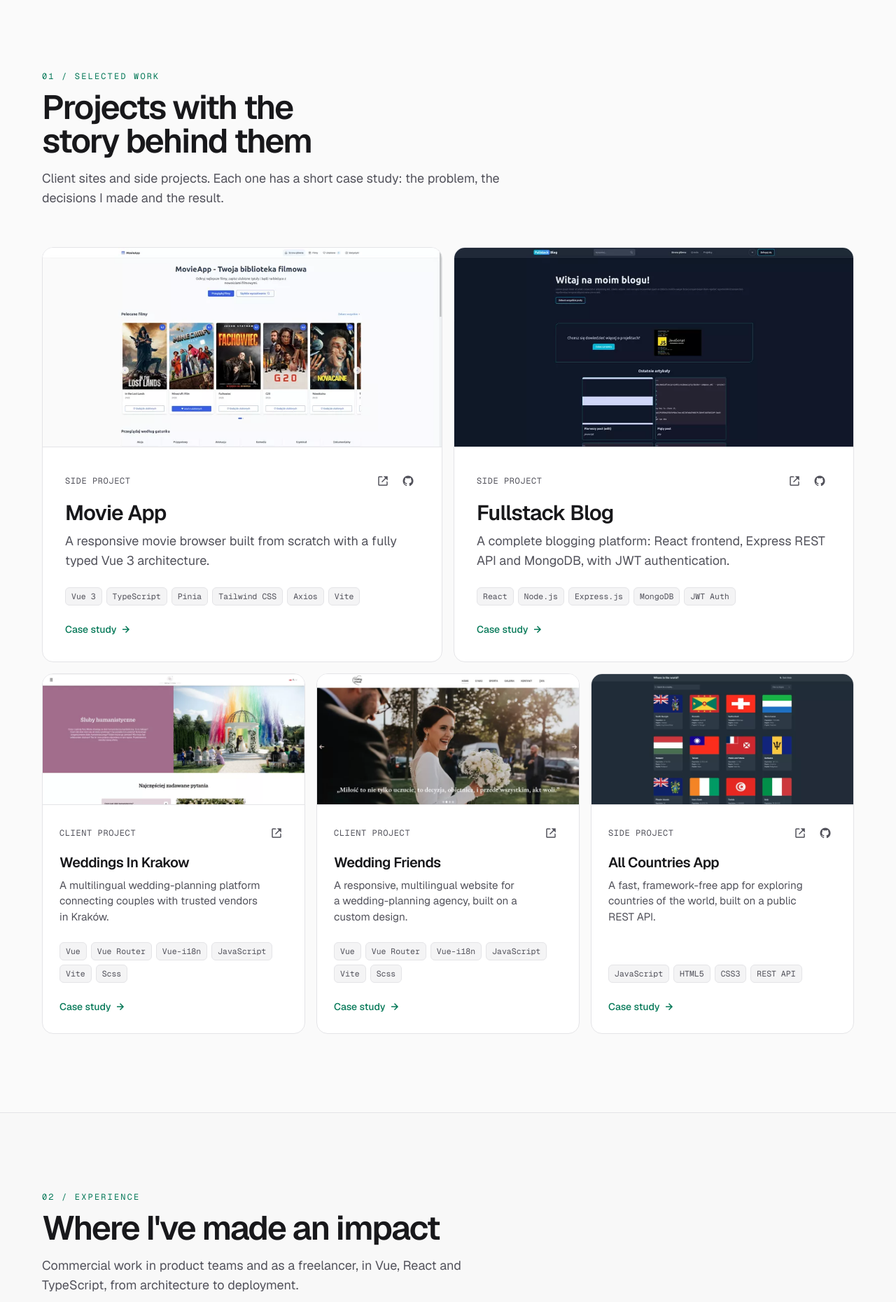
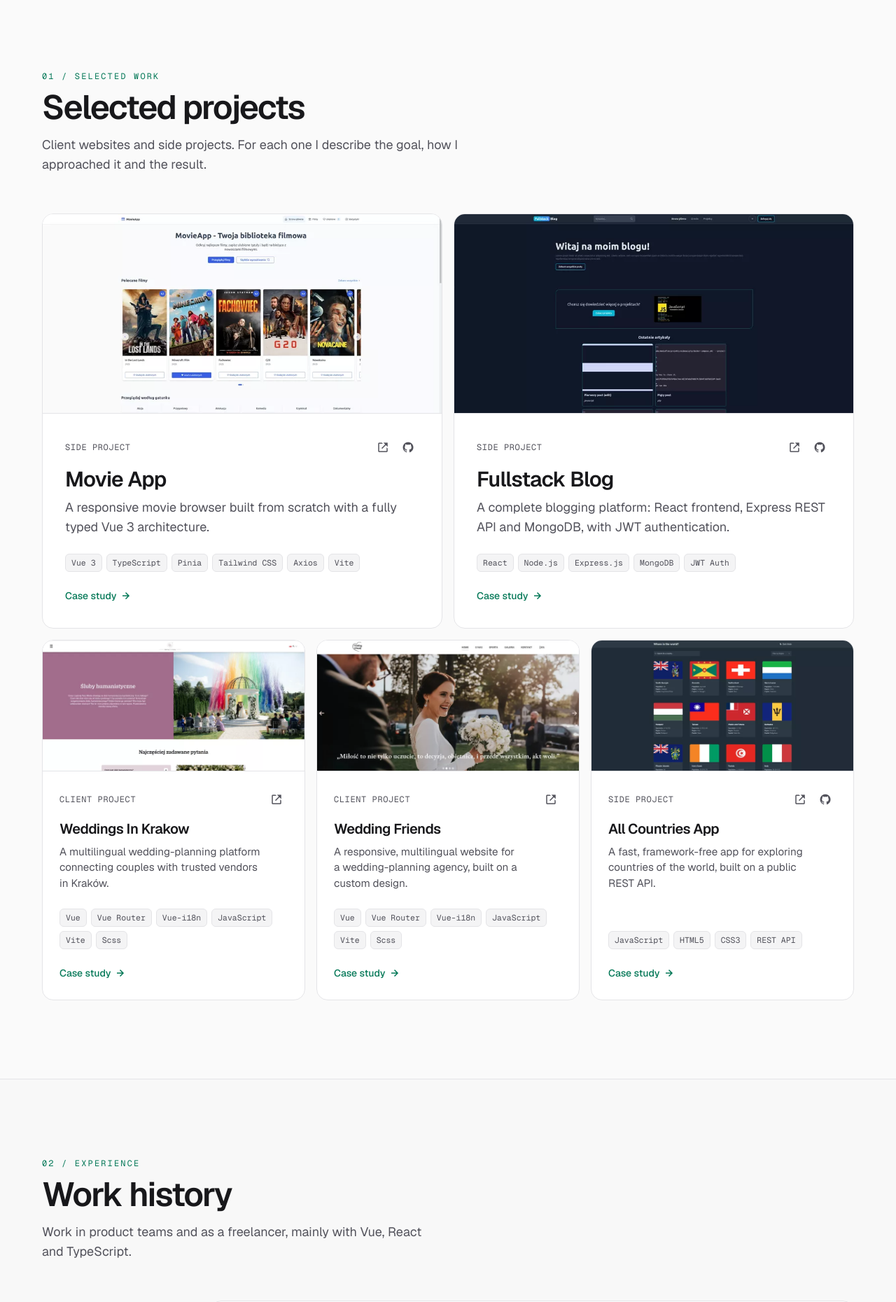
Before and after one commit to Kamil678/kamil-pigulak-portfolio, a Vue app: page / in a window 1280 px wide. Shown: the part 1200-3060 px from the top of the page at 70% size. Built offline with nearby package versions, Linux system fonts and the light colour scheme; no server answers.

Commit message:
feat: simplify section headings

```diff
--- a/src/i18n/messages/en.js
+++ b/src/i18n/messages/en.js
@@ -40,28 +40,28 @@ export default {
   sections: {
     work: {
       eyebrow: "01 / Selected work",
-      title: "Projects with the story behind them",
-      description: "Client sites and side projects. Each one has a short case study: the problem, the decisions I made and the result.",
+      title: "Selected projects",
+      description: "Client websites and side projects. For each one I describe the goal, how I approached it and the result.",
     },
     experience: {
       eyebrow: "02 / Experience",
-      title: "Where I've made an impact",
-      description: "Commercial work in product teams and as a freelancer, in Vue, React and TypeScript, from architecture to deployment.",
+      title: "Work history",
+      description: "Work in product teams and as a freelancer, mainly with Vue, React and TypeScript.",
     },
     stack: {
       eyebrow: "03 / Stack",
-      title: "Tools I use to ship",
-      description: "Grouped by how often I actually use them, not by self-rated stars.",
+      title: "Technologies I work with",
+      description: "Grouped by how often I use them.",
     },
     about: {
       eyebrow: "04 / About",
-      title: "A bit more about me",
+      title: "A few words about me",
     },
     contact: {
       eyebrow: "05 / Contact",
-      title: "Let's build something good together.",
+      title: "Get in touch",
       description:
-        "Hiring for a frontend or full-stack role, or looking for someone to build your Vue, Nuxt or React project? I usually reply within 24 hours.",
+        "Looking for a frontend or full-stack developer, or someone for a Vue, Nuxt or React project? I usually reply within 24 hours.",
     },
   },
   work: {
@@ -130,8 +130,8 @@ export default {
     learnings: "What I learned",
     prev: "Previous",
     next: "Next",
-    ctaTitle: "Like what you see?",
-    ctaText: "I'm open to new roles and freelance projects. Let's talk about your team and product.",
+    ctaTitle: "Interested in working together?",
+    ctaText: "I'm open to new job offers and freelance projects.",
   },
   notFound: {
     title: "Page not found",
--- a/src/i18n/messages/pl.js
+++ b/src/i18n/messages/pl.js
@@ -41,27 +41,27 @@ export default {
   sections: {
     work: {
       eyebrow: "01 / Wybrane projekty",
-      title: "Projekty, za którymi stoi historia",
-      description: "Strony dla klientów i projekty własne. Każdy ma krótkie case study: problem, moje decyzje i efekt.",
+      title: "Wybrane realizacje",
+      description: "Strony dla klientów i projekty własne. Przy każdym opisuję, jaki był cel, jak go zrealizowałem i z jakim efektem.",
     },
     experience: {
       eyebrow: "02 / Doświadczenie",
-      title: "Gdzie miałem realny wpływ",
-      description: "Komercyjna praca w zespołach produktowych i jako freelancer, w Vue, React i TypeScript, od architektury po wdrożenie.",
+      title: "Przebieg pracy",
+      description: "Praca w zespołach produktowych i jako freelancer, głównie w Vue, React i TypeScript.",
     },
     stack: {
       eyebrow: "03 / Stack",
-      title: "Narzędzia, którymi dowożę",
-      description: "Pogrupowane według tego, jak często naprawdę ich używam, a nie według gwiazdek z samooceny.",
+      title: "Technologie, z którymi pracuję",
+      description: "Podzielone według tego, jak często z nich korzystam.",
     },
     about: {
       eyebrow: "04 / O mnie",
-      title: "Trochę więcej o mnie",
+      title: "Kilka słów o mnie",
     },
     contact: {
       eyebrow: "05 / Kontakt",
-      title: "Zbudujmy razem coś dobrego.",
-      description: "Rekrutujesz na stanowisko frontendowe lub fullstackowe albo szukasz kogoś do projektu w Vue, Nuxt lub React? Zwykle odpowiadam w ciągu 24 godzin.",
+      title: "Napisz do mnie",
+      description: "Szukasz frontend lub fullstack developera albo kogoś do projektu w Vue, Nuxt lub React? Zwykle odpowiadam w ciągu 24 godzin.",
     },
   },
   work: {
@@ -130,8 +130,8 @@ export default {
     learnings: "Czego się nauczyłem",
     prev: "Poprzedni",
     next: "Następny",
-    ctaTitle: "Podoba Ci się to, co widzisz?",
-    ctaText: "Jestem otwarty na nowe oferty i projekty freelance. Porozmawiajmy o Twoim zespole i produkcie.",
+    ctaTitle: "Chcesz porozmawiać o współpracy?",
+    ctaText: "Jestem otwarty na nowe oferty pracy i projekty freelance.",
   },
   notFound: {
     title: "Nie znaleziono strony",
```
